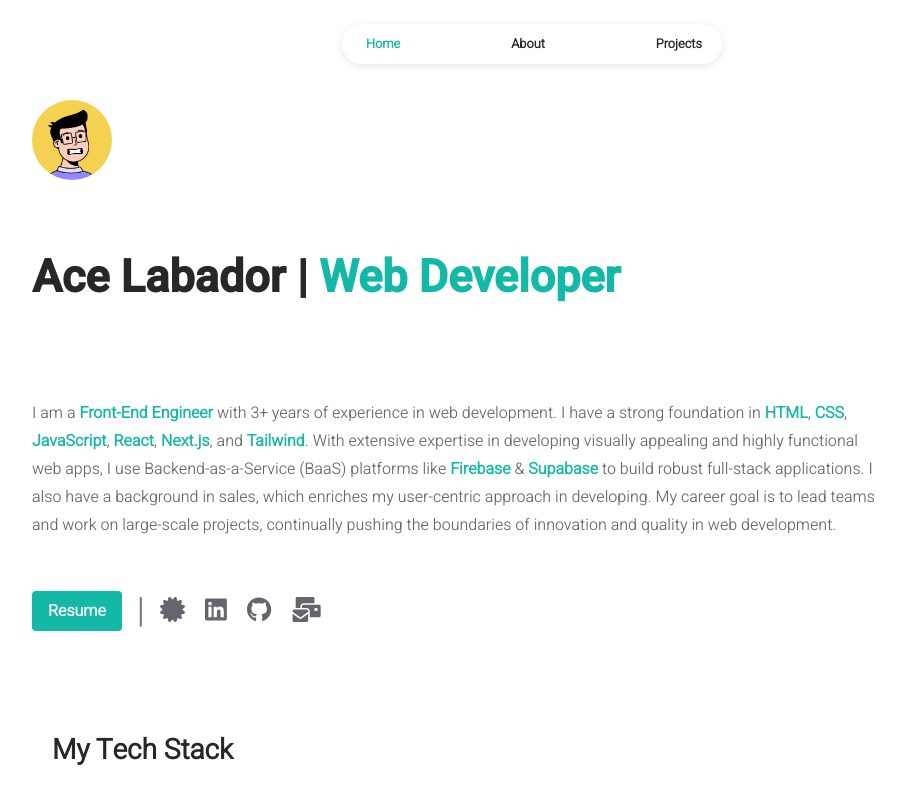
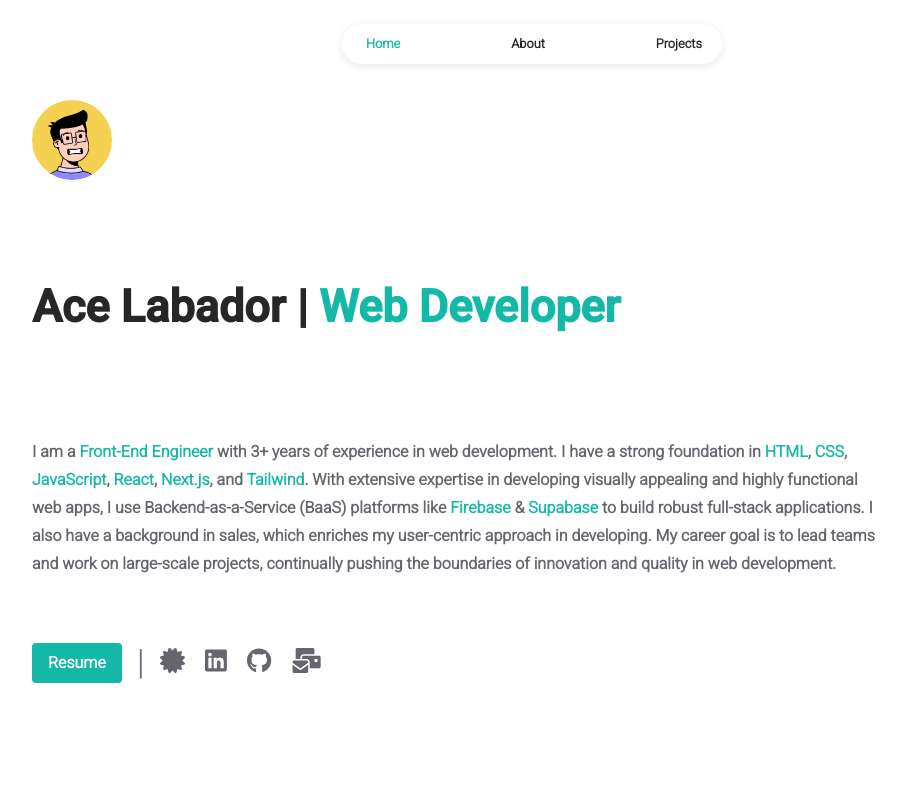
Before and after one commit to Alas-3/alas.dev, a React (Create React App) app: page / in a window 1280 px wide. Shown: the top 786 px of the page, without its empty margins (108-1014 px from the left). Built offline with nearby package versions, Linux system fonts and the light colour scheme.

Commit message:
modified tags and alts for better seo

```diff
--- a/src/app.css
+++ b/src/app.css
@@ -57,12 +57,12 @@
 }
 
 .subtitle {
-	padding-top: 10px;
+
 	color: var(--secondary-color);
 	font-size: 16px;
 	line-height: 28px;
 	width: 70%;
-	margin-top: 25px;
+
 }
 
 .page-footer {
--- a/src/components/common/logo.jsx
+++ b/src/components/common/logo.jsx
@@ -13,7 +13,7 @@ const Logo = (props) => {
 	}
 
 	const imageElement = (
-		<img src={INFO.main.logo} alt="logo" className="logo" width={width} />
+		<img src={INFO.main.logo} alt="Ace Labador - Web Developer" className="logo" width={width} />
 	);
 
 	return (
--- a/src/components/homepage/works.jsx
+++ b/src/components/homepage/works.jsx
@@ -16,7 +16,7 @@ const Works = () => {
 						<div className="work">
 							<img
 								src="https://encrypted-tbn0.gstatic.com/images?q=tbn:ANd9GcRPlxGEa_lx4b8-5QFW2a8vwTxXwLFkCjN2xQ&s"
-								alt="Freelance"
+								alt="Ace Labador - Freelance"
 								className="work-image"
 							/>
 							<div className="work-title">D.R.A Jewelry</div>
@@ -29,7 +29,7 @@ const Works = () => {
 						<div className="work">
 							<img
 								src="https://encrypted-tbn0.gstatic.com/images?q=tbn:ANd9GcS3BHhskCCwnOZI_ZfbX6suvMUonVnUKwSm2w&s"
-								alt="wewhiten"
+								alt="Ace Labador - Sales wewhiten"
 								className="work-image"
 							/>
 							<div className="work-title">WeWhiten</div>
--- a/src/pages/about.jsx
+++ b/src/pages/about.jsx
@@ -101,7 +101,7 @@ const About = () => {
 									<div className="about-image-wrapper">
 										<img
 											src="/images/personal_logo.png"
-											alt="about"
+											alt="Ace Labador - Personal Logo"
 											className="about-image"
 											loading="lazy"
 										/>
--- a/src/pages/homepage.jsx
+++ b/src/pages/homepage.jsx
@@ -142,21 +142,21 @@ const Homepage = () => {
 					<div className="homepage-container">
 						<div className="homepage-first-area">
 							<div className="homepage-first-area-left-side">
-								<div className="title homepage-title">
+								<h1 className="title homepage-title">
 									<HighlightedText
-										text={INFO.homepage.title}
+										text={"Ace Labador | Web Developer"}
 										keywords={keywords}
 										highlightColor={highlightColor}
 									/>
-								</div>
+								</h1>
 
-								<div className="subtitle homepage-subtitle">
+								<h2 className="subtitle homepage-subtitle">
 									<HighlightedText
 										text={INFO.homepage.description}
 										keywords={keywords}
 										highlightColor={highlightColor}
 									/>
-								</div>
+								</h2>
 							</div>
 						</div>
 
```
